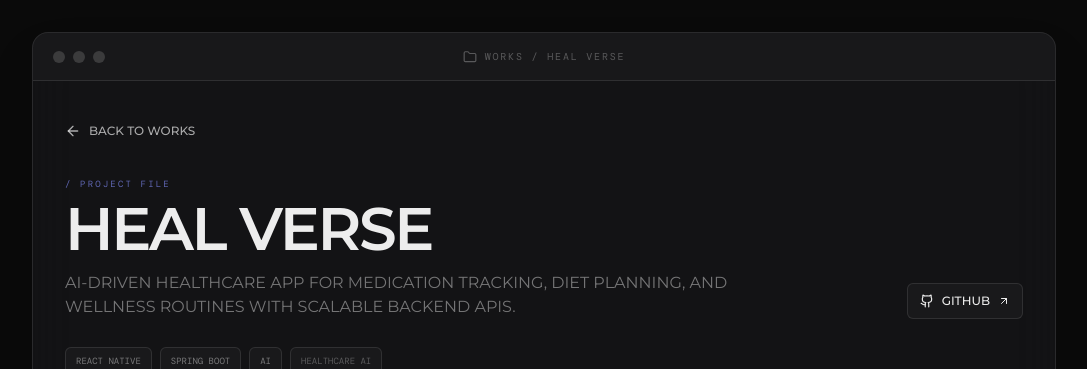
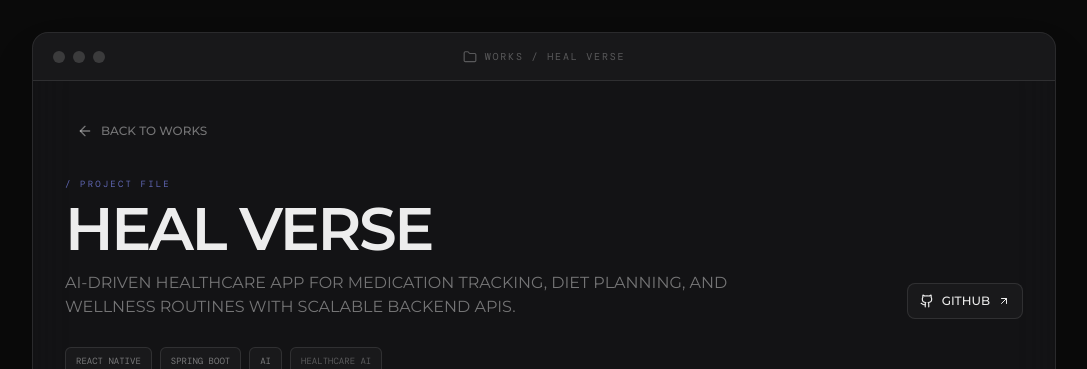
Before and after one commit to Srikar132/my.asset, a Next.js app: page /works/heal-verse in a window 1280 px wide. Shown: the top 369 px of the page, without its empty margins (96-1183 px from the left). Built offline with nearby package versions, Linux system fonts and the light colour scheme.

Commit message:
refactor(works): keep project detail server-rendered

```diff
--- a/components/works/WorkDetail.tsx
+++ b/components/works/WorkDetail.tsx
@@ -1,6 +1,5 @@
 import Link from "next/link";
 import { ArrowLeft, ArrowUpRight, ExternalLink, FileText, Folder, Github } from "lucide-react";
-import { Button } from "@/components/ui/button";
 import MarkdownContent from "@/components/works/MarkdownContent";
 import type { WorkProject } from "@/lib/works";
 
@@ -9,12 +8,15 @@ type WorkDetailProps = {
   content: string;
 };
 
+const linkClassName =
+  "inline-flex h-9 items-center justify-center gap-2 rounded-lg border border-white/10 bg-white/[0.03] px-3 text-xs font-medium text-foreground transition-colors hover:bg-white/[0.07] hover:border-white/20 focus-visible:outline-none focus-visible:ring-2 focus-visible:ring-accent";
+
 export default function WorkDetail({ work, content }: WorkDetailProps) {
   return (
     <main className="min-h-screen bg-background px-4 py-5 text-foreground sm:px-8 sm:py-8 lg:px-12">
       <div className="mx-auto max-w-5xl overflow-hidden rounded-2xl border border-white/10 bg-surface/70 shadow-2xl shadow-black/30 backdrop-blur-xl">
         <header className="flex h-12 items-center border-b border-white/10 bg-white/[0.025] px-4 sm:px-5">
-          <div className="flex items-center gap-2">
+          <div className="flex items-center gap-2" aria-label="Window controls">
             <span className="h-3 w-3 rounded-full bg-white/15" />
             <span className="h-3 w-3 rounded-full bg-white/15" />
             <span className="h-3 w-3 rounded-full bg-white/15" />
@@ -28,9 +30,9 @@ export default function WorkDetail({ work, content }: WorkDetailProps) {
         </header>
 
         <div className="border-b border-white/10 px-5 py-6 sm:px-8 sm:py-8">
-          <Button asChild variant="ghost" size="sm" className="-ml-3 mb-7 text-foreground/45">
-            <Link href="/works"><ArrowLeft className="size-4" /> Back to works</Link>
-          </Button>
+          <Link href="/works" className="mb-7 inline-flex h-9 items-center gap-2 rounded-lg px-3 text-xs font-medium text-foreground/45 transition-colors hover:bg-white/[0.05] hover:text-foreground focus-visible:outline-none focus-visible:ring-2 focus-visible:ring-accent">
+            <ArrowLeft className="size-4" /> Back to works
+          </Link>
 
           <div className="flex flex-col gap-7 lg:flex-row lg:items-end lg:justify-between">
             <div>
@@ -40,17 +42,13 @@ export default function WorkDetail({ work, content }: WorkDetailProps) {
             </div>
 
             <div className="flex shrink-0 flex-wrap gap-2">
-              <Button asChild variant="outline" size="sm">
-                <a href={work.github} target="_blank" rel="noreferrer">
-                  <Github className="size-3.5" /> GitHub <ArrowUpRight className="size-3" />
+              <a className={linkClassName} href={work.github} target="_blank" rel="noreferrer">
+                <Github className="size-3.5" /> GitHub <ArrowUpRight className="size-3" />
+              </a>
+              {work.live ? (
+                <a className={`${linkClassName} border-primary/30 bg-primary text-background hover:bg-primary/90`} href={work.live} target="_blank" rel="noreferrer">
+                  <ExternalLink className="size-3.5" /> Live <ArrowUpRight className="size-3" />
                 </a>
-              </Button>
-              {work.live ? (
-                <Button asChild size="sm">
-                  <a href={work.live} target="_blank" rel="noreferrer">
-                    <ExternalLink className="size-3.5" /> Live <ArrowUpRight className="size-3" />
-                  </a>
-                </Button>
               ) : null}
             </div>
           </div>
```
